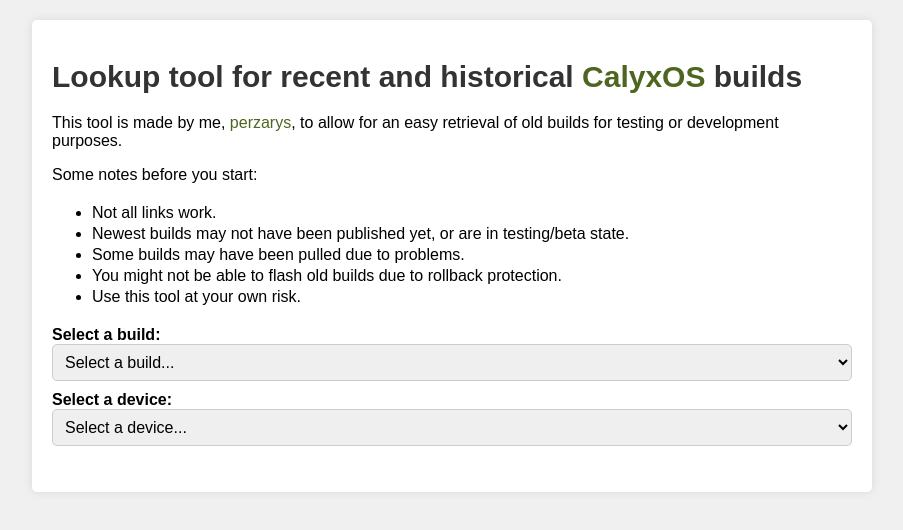
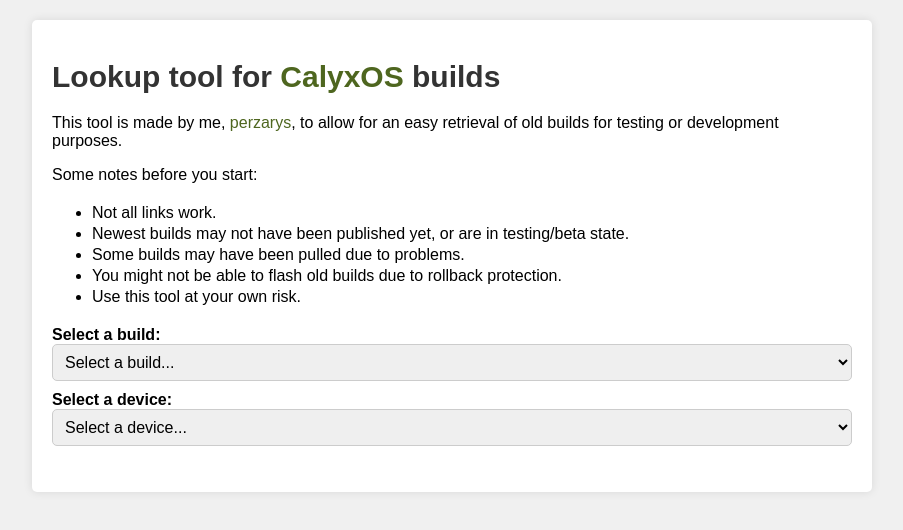
Before and after one commit to perzarys/calyxos-version-lookup, a plain HTML site: page index.html in a window 1280 px wide. Shown: the whole page, without its empty margins (188-1091 px from the left). Drawn offline with Linux system fonts and the light colour scheme; no server answers.

Commit message:
shorten header

```diff
--- a/index.html
+++ b/index.html
@@ -8,7 +8,7 @@
 </head>
 <body>
   <div class="container">
-    <h1>Lookup tool for recent and historical <a href="https://calyxos.org">CalyxOS</a> builds</h1>
+    <h1>Lookup tool for <a href="https://calyxos.org">CalyxOS</a> builds</h1>
     <p>This tool is made by me, <a href="https://github.com/perzarys/">perzarys</a>, to allow for an easy retrieval of old builds for testing or development purposes.</p>
     <p>Some notes before you start:</p>
     <ul>
```
